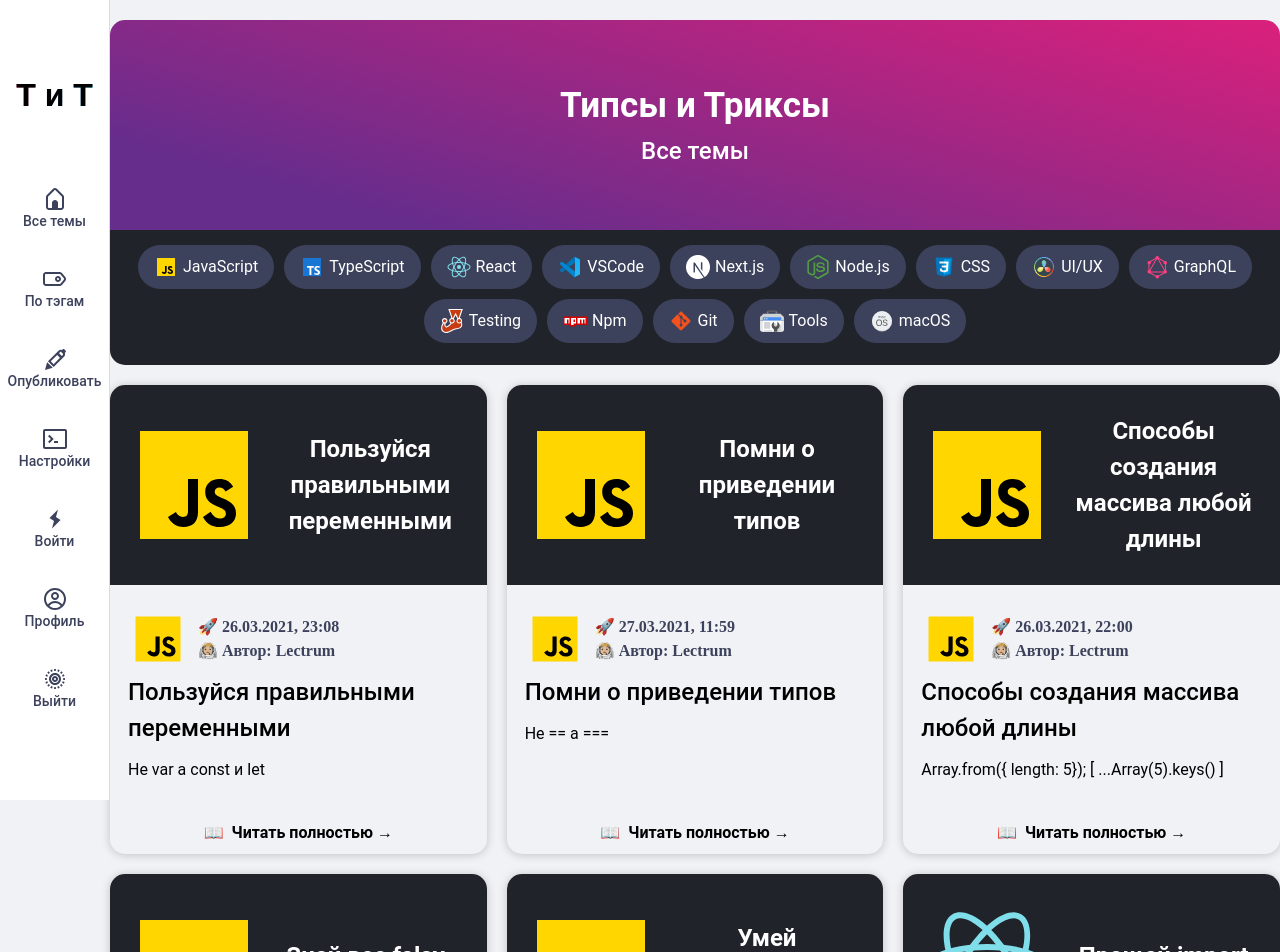
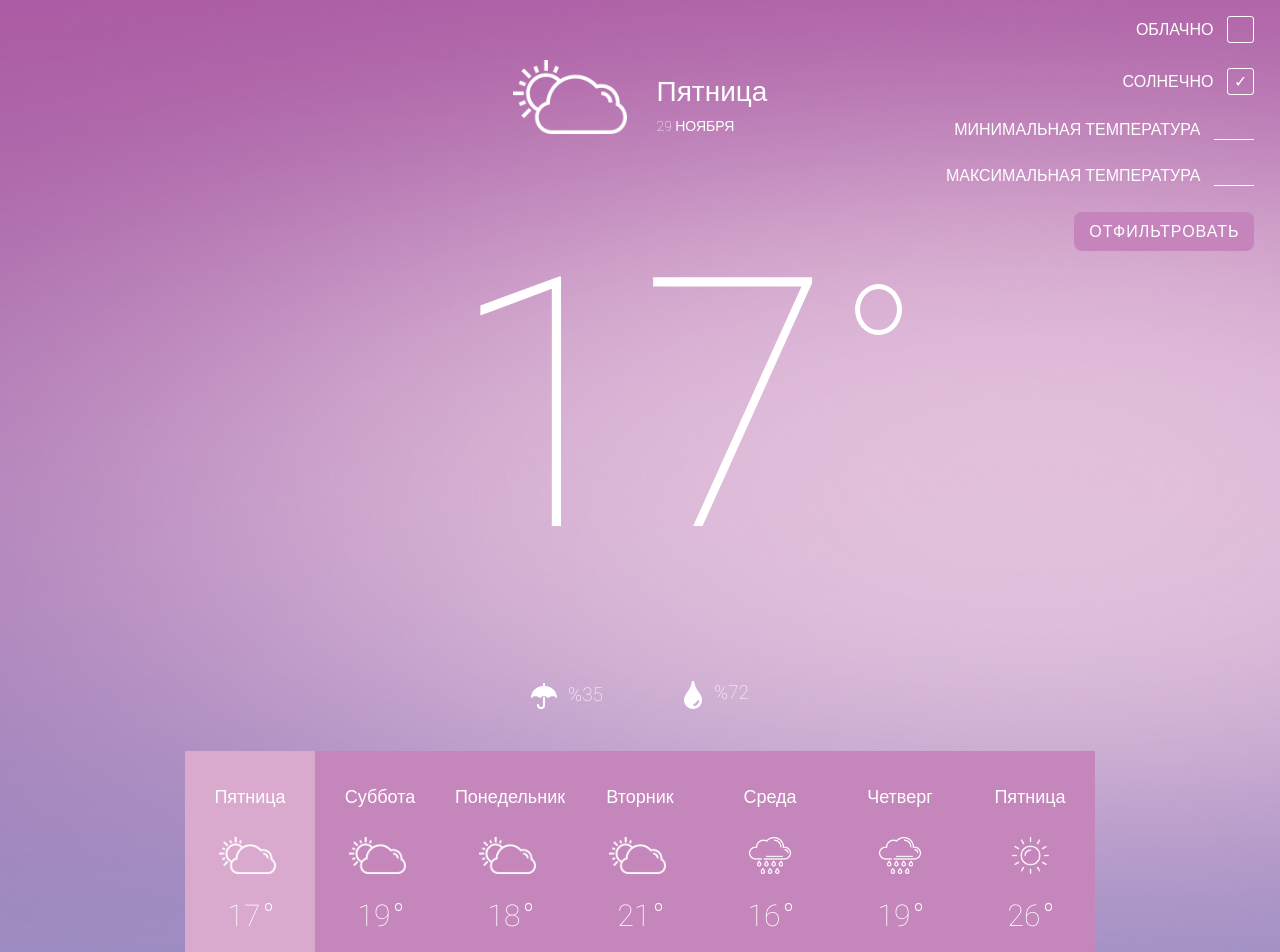
Before and after one commit to glebfox/haulmont-react-pro-course, a JavaScript app: page / in a window 1280 px wide. Shown: the top 952 px of the page. Built offline with nearby package versions, Linux system fonts and the light colour scheme; the HTML template or start-up script is replaced by a standard one.

Commit message:
Homework | React - lesson 7

```diff
--- a/src/2-react/2-homework-weather/App.js
+++ b/src/2-react/2-homework-weather/App.js
@@ -1,7 +1,66 @@
 export const App = () => {
     return (
         <main>
-            <h1>Приложение «Погода»</h1>
+            <div className='filter'>
+                <span className='checkbox'>Облачно</span>
+                <span className='checkbox selected'>Солнечно</span>
+                <p className='custom-input'>
+                    <label for='min-temperature'>Минимальная температура</label>
+                    <input id='min-temperature' type='text' />
+                </p>
+                <p className='custom-input'>
+                    <label for='min-temperature'>Максимальная температура</label>
+                    <input id='max-temperature' type='text' />
+                </p>
+                <button>Отфильтровать</button>
+            </div>
+
+            <div className='head'>
+                <div className='icon cloudy'></div>
+                <div className='current-date'>
+                    <p>Пятница</p>
+                    <span>29 ноября</span>
+                </div>
+            </div>
+
+            <div className='current-weather'>
+                <p className='temperature'>17</p>
+                <p className='meta'>
+                    <span className='rainy'>%35</span>
+                    <span className='humidity'>%72</span>
+                </p>
+            </div>
+
+            <div className='forecast'>
+                <div className='day cloudy selected'>
+                    <p>Пятница</p>
+                    <span>17</span>
+                </div>
+                <div className='day cloudy'>
+                    <p>Суббота</p>
+                    <span>19</span>
+                </div>
+                <div className='day cloudy'>
+                    <p>Понедельник</p>
+                    <span>18</span>
+                </div>
+                <div className='day cloudy'>
+                    <p>Вторник</p>
+                    <span>21</span>
+                </div>
+                <div className='day rainy'>
+                    <p>Среда</p>
+                    <span>16</span>
+                </div>
+                <div className='day rainy'>
+                    <p>Четверг</p>
+                    <span>19</span>
+                </div>
+                <div className='day sunny'>
+                    <p>Пятница</p>
+                    <span>26</span>
+                </div>
+            </div>
         </main>
     );
 };
--- a/src/index.ts
+++ b/src/index.ts
@@ -1,2 +1,2 @@
-import './2-react/1-live-tips-and-tricks';
-// import './2-react/2-homework-weather';
+// import './2-react/1-live-tips-and-tricks';
+import './2-react/2-homework-weather';
```
Also changed, not shown: package.json (line endings or trailing spaces).
